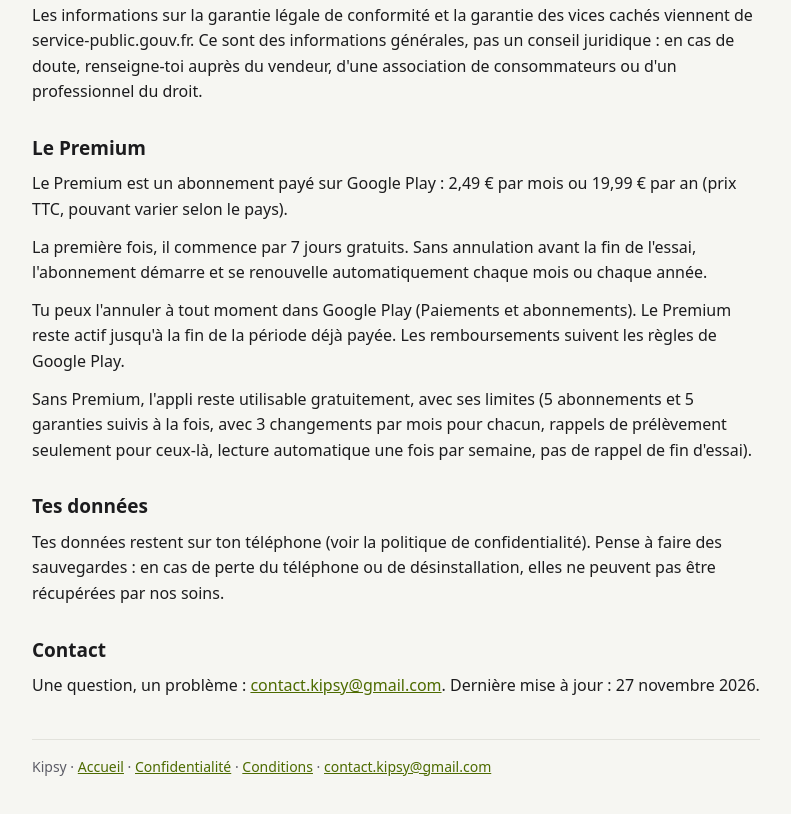
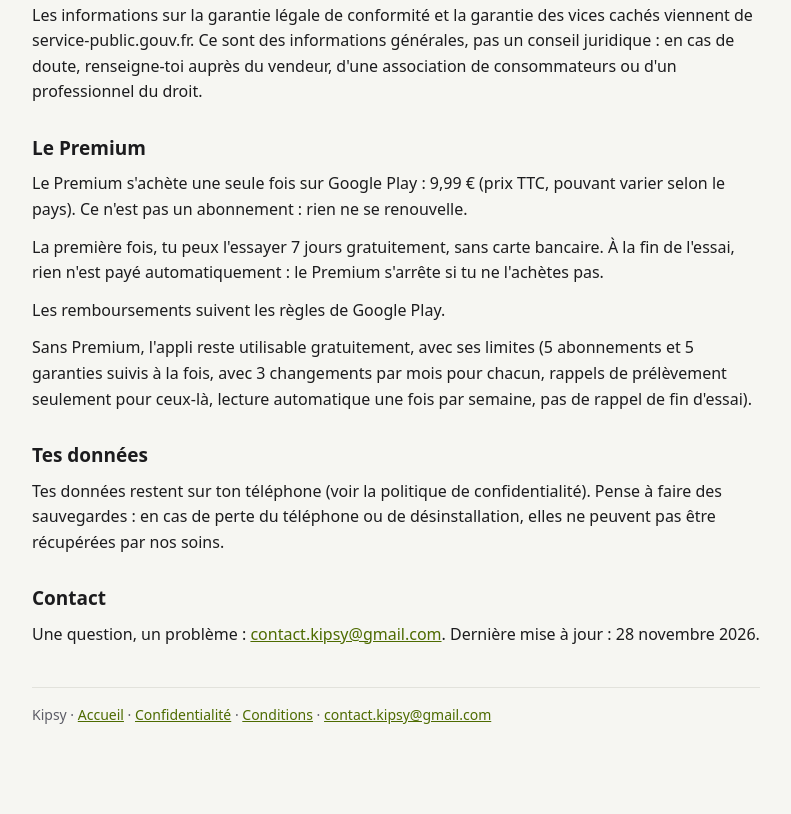
Before and after one commit to kipsyapp/kipsy, a plain HTML site: page conditions.html in a window 1280 px wide. Shown: the part 682-1496 px from the top of the page, without its empty margins (244-1035 px from the left). After the commit the page ends 1473 px from the top, so only its background shows below. Drawn offline with Linux system fonts and the light colour scheme.

Commit message:
Mise à jour du 28/11/2026 (catalogue et textes)

```diff
--- a/conditions.html
+++ b/conditions.html
@@ -28,7 +28,7 @@ footer { margin-top:40px; padding-top:16px; border-top:1px solid var(--bord); }
 <main>
 <header><img src="icone.png" alt=""><a href="./">Kipsy</a></header>
 <h1>Conditions d'utilisation</h1>
-<p class="doux">Dernière mise à jour : 27 novembre 2026</p>
+<p class="doux">Dernière mise à jour : 28 novembre 2026</p>
 <h2>L'appli</h2>
 <p>Kipsy aide à suivre ses abonnements et les garanties de ses achats. Elle est fournie telle quelle, pour un usage personnel.</p>
 <h2>Prix et pistes d'économies</h2>
@@ -39,14 +39,14 @@ footer { margin-top:40px; padding-top:16px; border-top:1px solid var(--bord); }
 <p>Les dates de garantie sont calculées à partir de ce que tu saisis. Elles sont indicatives.</p>
 <p>Les informations sur la garantie légale de conformité et la garantie des vices cachés viennent de service-public.gouv.fr. Ce sont des informations générales, pas un conseil juridique : en cas de doute, renseigne-toi auprès du vendeur, d'une association de consommateurs ou d'un professionnel du droit.</p>
 <h2>Le Premium</h2>
-<p>Le Premium est un abonnement payé sur Google Play : 2,49 € par mois ou 19,99 € par an (prix TTC, pouvant varier selon le pays).</p>
-<p>La première fois, il commence par 7 jours gratuits. Sans annulation avant la fin de l'essai, l'abonnement démarre et se renouvelle automatiquement chaque mois ou chaque année.</p>
-<p>Tu peux l'annuler à tout moment dans Google Play (Paiements et abonnements). Le Premium reste actif jusqu'à la fin de la période déjà payée. Les remboursements suivent les règles de Google Play.</p>
+<p>Le Premium s'achète une seule fois sur Google Play : 9,99 € (prix TTC, pouvant varier selon le pays). Ce n'est pas un abonnement : rien ne se renouvelle.</p>
+<p>La première fois, tu peux l'essayer 7 jours gratuitement, sans carte bancaire. À la fin de l'essai, rien n'est payé automatiquement : le Premium s'arrête si tu ne l'achètes pas.</p>
+<p>Les remboursements suivent les règles de Google Play.</p>
 <p>Sans Premium, l'appli reste utilisable gratuitement, avec ses limites (5 abonnements et 5 garanties suivis à la fois, avec 3 changements par mois pour chacun, rappels de prélèvement seulement pour ceux-là, lecture automatique une fois par semaine, pas de rappel de fin d'essai).</p>
 <h2>Tes données</h2>
 <p>Tes données restent sur ton téléphone (voir la politique de confidentialité). Pense à faire des sauvegardes : en cas de perte du téléphone ou de désinstallation, elles ne peuvent pas être récupérées par nos soins.</p>
 <h2>Contact</h2>
-<p>Une question, un problème : <a href="mailto:contact.kipsy@gmail.com">contact.kipsy@gmail.com</a>. Dernière mise à jour : 27 novembre 2026.</p>
+<p>Une question, un problème : <a href="mailto:contact.kipsy@gmail.com">contact.kipsy@gmail.com</a>. Dernière mise à jour : 28 novembre 2026.</p>
 
 <footer class="doux">Kipsy · <a href="./">Accueil</a> · <a href="confidentialite.html">Confidentialité</a> · <a href="conditions.html">Conditions</a> · <a href="mailto:contact.kipsy@gmail.com">contact.kipsy@gmail.com</a></footer>
 </main>
```
Also changed, not shown: confidentialite.html (+3 -3 lines).
